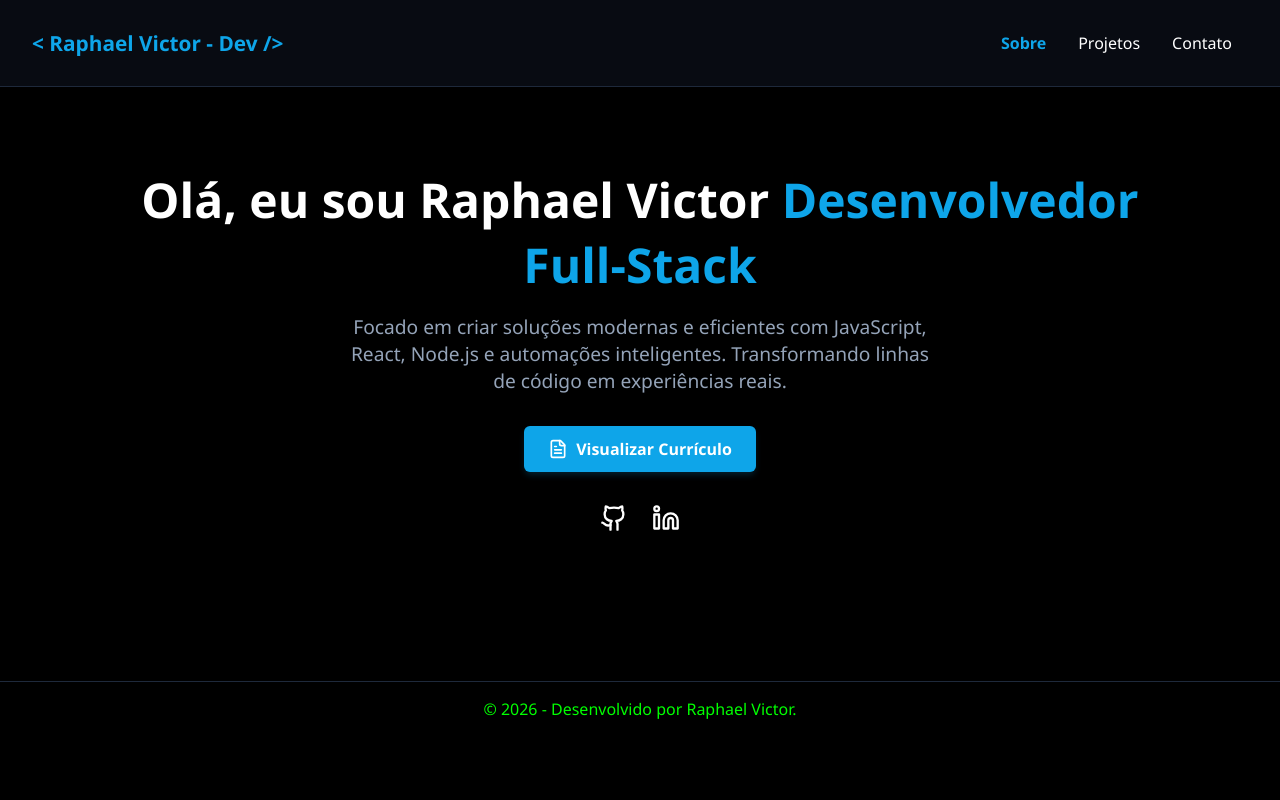
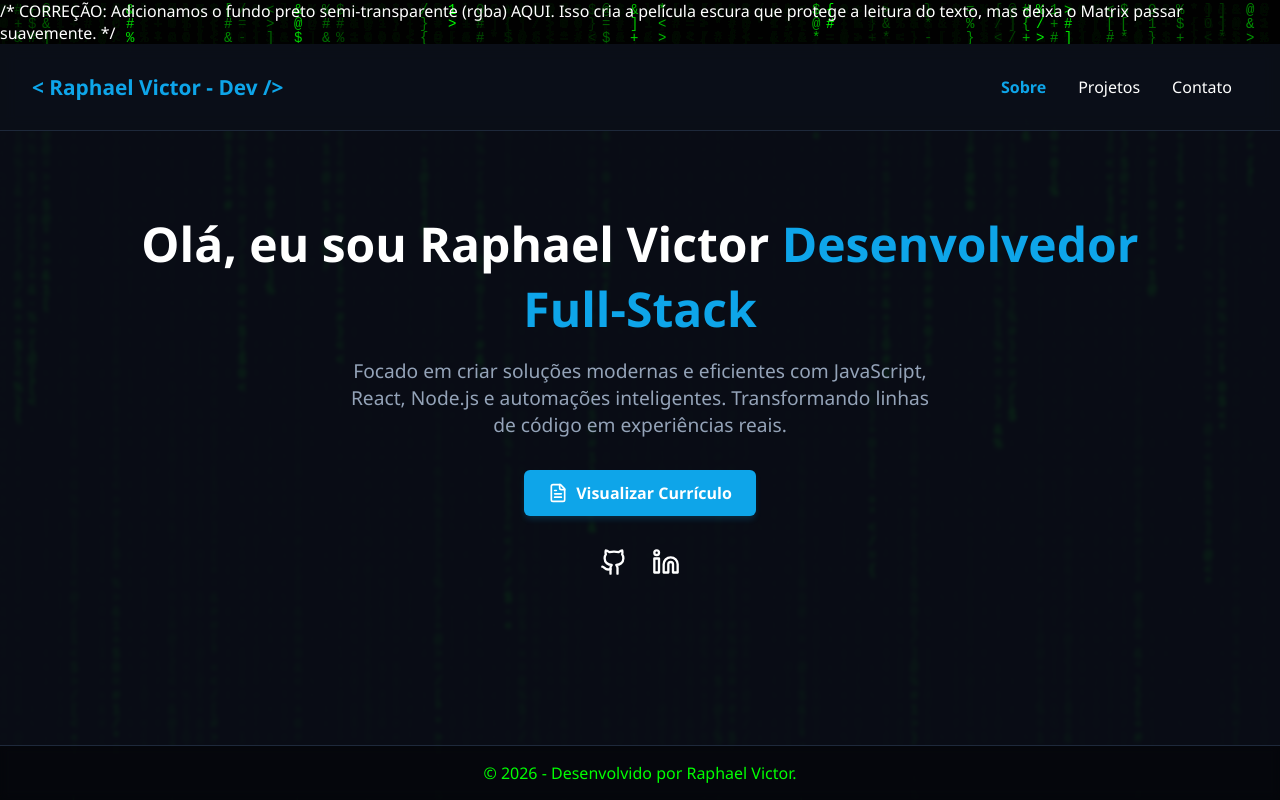
Before and after one commit to Ikifars/meu-portfolio, a React (Vite) app: page / in a window 1280 px wide. Built offline with nearby package versions, Linux system fonts and the light colour scheme.

Commit message:
Update background styles for better visibility
Changed background from '#000' to 'transparent' to allow MatrixBackground to show. Added semi-transparent black background to the content area for better text readability.

```diff
--- a/src/App.jsx
+++ b/src/App.jsx
@@ -22,19 +22,36 @@ export default function App() {
   };
 
   return (
-    <div style={{ background: '#000', minHeight: '100vh', display: 'flex', flexDirection: 'column' }}>
-      <MatrixBackground /> {/* Vai ficar no -zIndex */}
+    /*
+      CORREÇÃO: Mudamos o background de '#000' para 'transparent'.
+      Dessa forma, o Matrix (que está fixado no fundo) consegue aparecer!
+    */
+    <div style={{ background: 'transparent', minHeight: '100vh', display: 'flex', flexDirection: 'column' }}>
 
-      <div style={{ position: 'relative', zIndex: 1, flex: 1 }}> {/* Conteúdo na frente */}
+      <MatrixBackground /> {/* Agora ele vai aparecer perfeitamente no fundo */}
+
+      /*
+        CORREÇÃO: Adicionamos o fundo preto semi-transparente (rgba) AQUI.
+        Isso cria a película escura que protege a leitura do texto, mas deixa o Matrix passar suavemente.
+      */
+      <div style={{
+        position: 'relative',
+        zIndex: 1,
+        flex: 1,
+        display: 'flex',
+        flexDirection: 'column',
+        backgroundColor: 'rgba(11, 15, 25, 0.85)', // 85% de opacidade para dar o tom escuro hacker
+        backdropFilter: 'blur(2px)' // Um leve desfoque opcional para dar elegância
+      }}>
         <Navbar currentPage={currentPage} setCurrentPage={setCurrentPage} />
 
-        <div style={{ paddingBottom: '4rem' }}>
+        <div style={{ paddingBottom: '4rem', flex: 1 }}>
           {renderPage()}
         </div>
 
         <footer id="contato" style={{
           marginTop: 'auto',
-          background: 'rgba(0,0,0,0.85)', // fundo semi-transparente
+          background: 'rgba(0,0,0,0.5)', // fundo ligeiramente mais leve para combinar
           backdropFilter: 'blur(4px)',
           color: '#0f0',
           textAlign: 'center',
```
